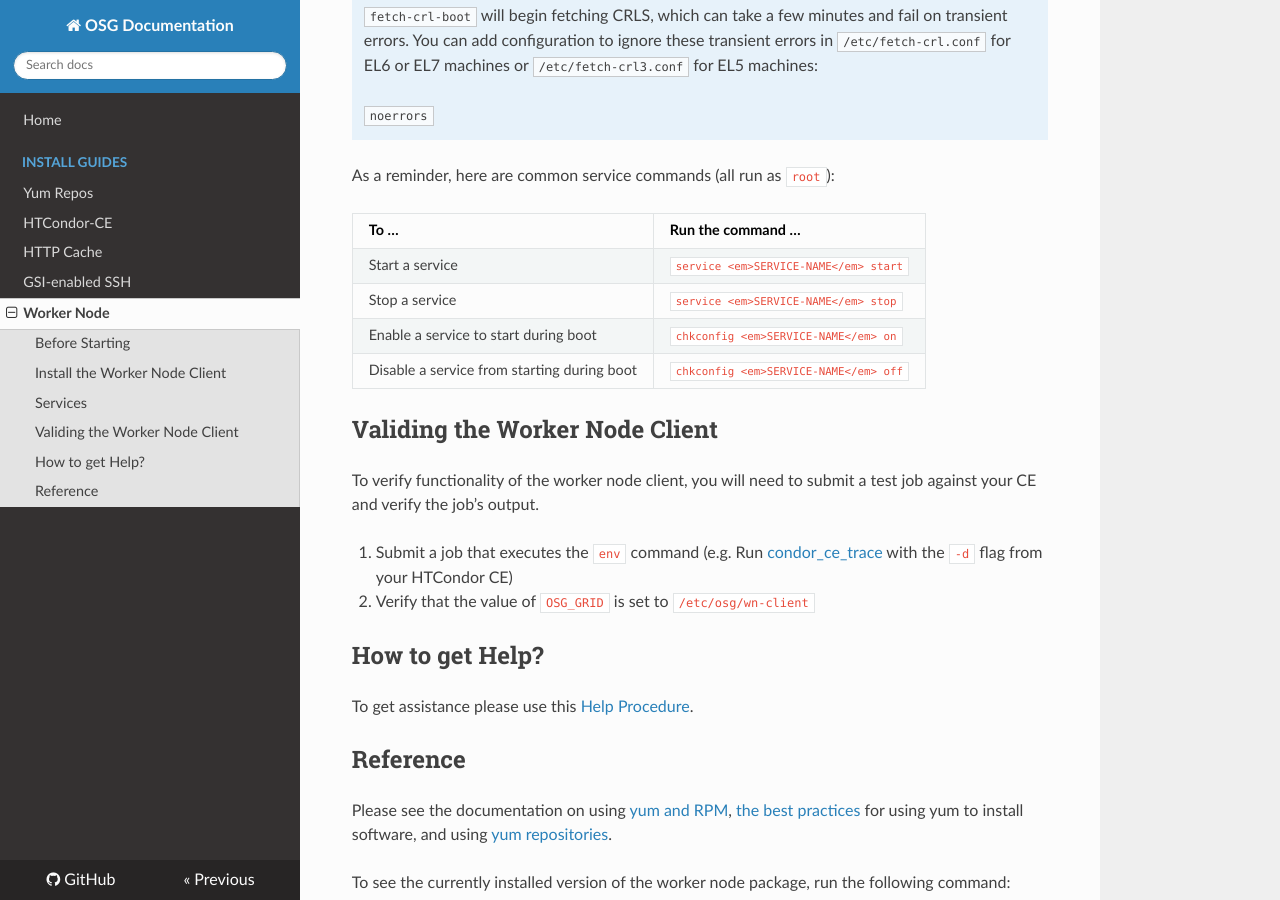
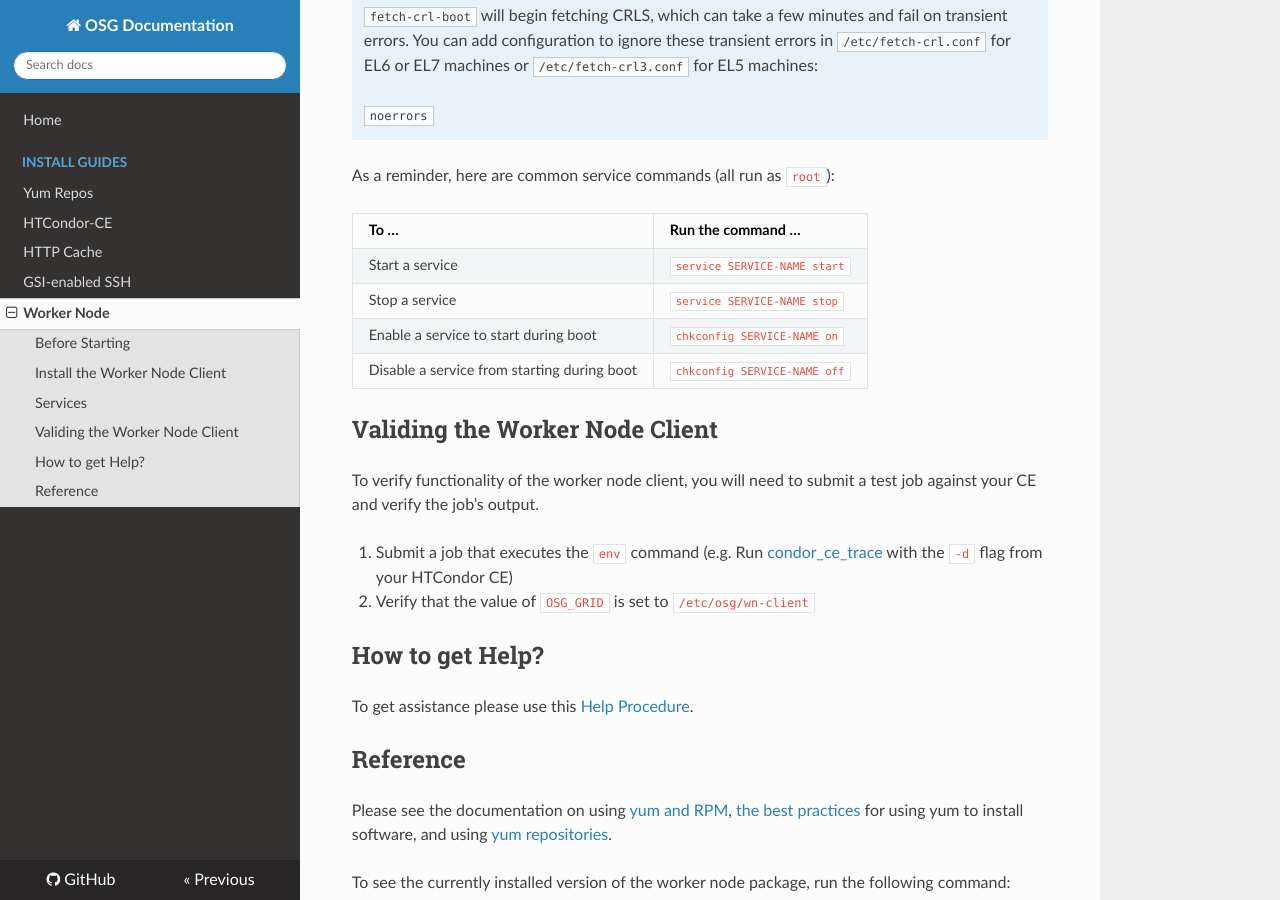
Before and after one commit to osg-htc/docs, an MkDocs documentation site: the page built from docs/Other/wn.md, in a window 1280 px wide and 900 px high, scrolled down 1321 px. Built offline with MkDocs 1.6.1, drawn with Linux system fonts in a browser that asks for light colours; nearby versions of some CDN libraries; old or Windows-style settings are respelled for this version of MkDocs.

Commit message:
Remove problematic HTML tags.

```diff
--- a/docs/Other/wn.md
+++ b/docs/Other/wn.md
@@ -54,10 +54,10 @@ As a reminder, here are common service commands (all run as `root`):
 
 | To …                                        | Run the command …                     |
 |:--------------------------------------------|:--------------------------------------|
-| Start a service                             | `service <em>SERVICE-NAME</em> start` |
-| Stop a service                              | `service <em>SERVICE-NAME</em> stop`  |
-| Enable a service to start during boot       | `chkconfig <em>SERVICE-NAME</em> on`  |
-| Disable a service from starting during boot | `chkconfig <em>SERVICE-NAME</em> off` |
+| Start a service                             | `service SERVICE-NAME start` |
+| Stop a service                              | `service SERVICE-NAME stop`  |
+| Enable a service to start during boot       | `chkconfig SERVICE-NAME on`  |
+| Disable a service from starting during boot | `chkconfig SERVICE-NAME off` |
 
 Validing the Worker Node Client
 -------------------------------
```
